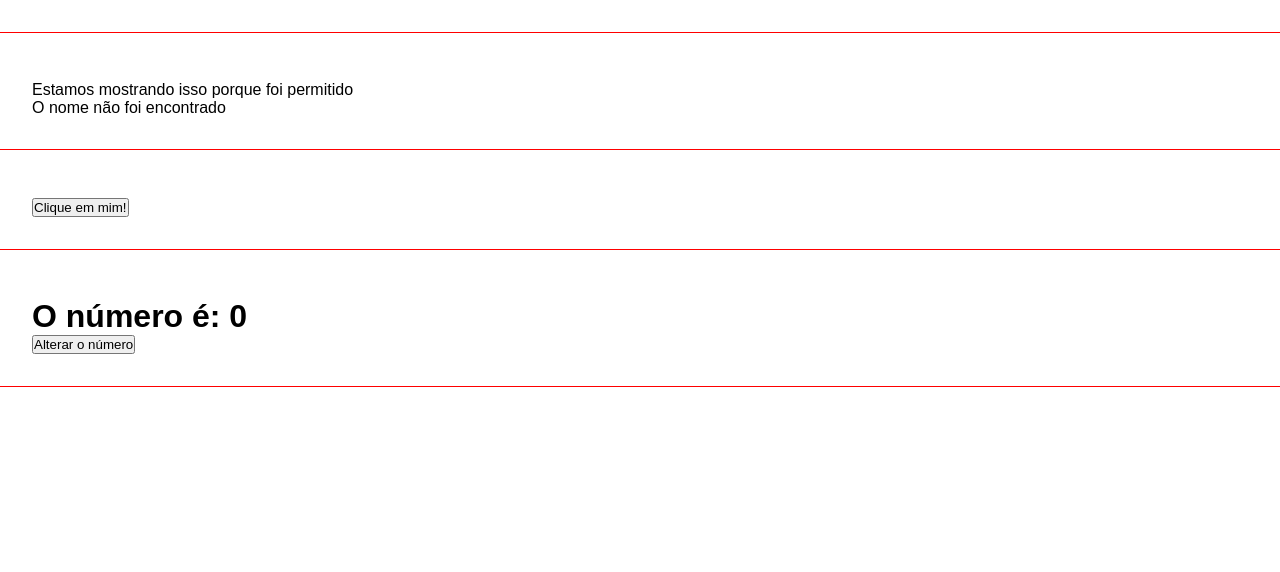
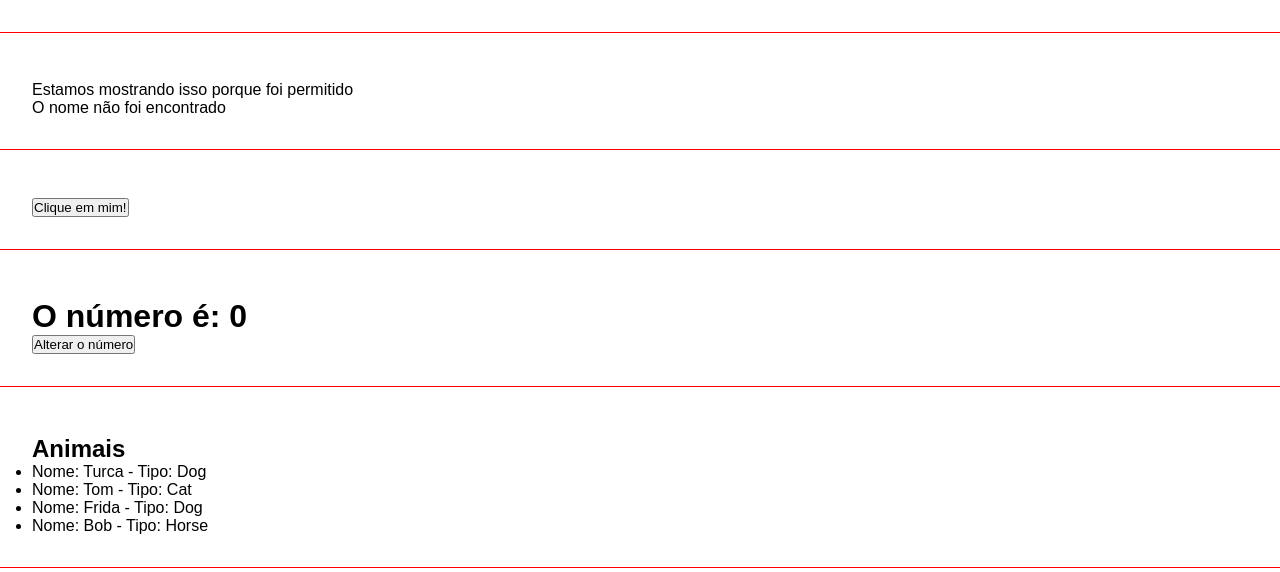
Before and after one commit to valberjr/hora-de-codar-angular-13, an Angular app: page / in a window 1280 px wide. Shown: the part 695-1267 px from the top of the page. Built offline with nearby package versions, Linux system fonts and the light colour scheme.

Commit message:
renderização de lista

```diff
--- a/src/app/app.component.html
+++ b/src/app/app.component.html
@@ -10,4 +10,5 @@
 <app-if-render></app-if-render>
 <app-eventos></app-eventos>
 <app-emitter></app-emitter>
+<app-list-render></app-list-render>
 <router-outlet></router-outlet>
--- a/src/app/app.module.ts
+++ b/src/app/app.module.ts
@@ -10,6 +10,7 @@
 import { EventosComponent } from './components/eventos/eventos.component';
 import { EmitterComponent } from './components/emitter/emitter.component';
 import { ChangeNumberComponent } from './components/change-number/change-number.component';
+import { ListRenderComponent } from './components/list-render/list-render.component';
 
 @NgModule({
   declarations: [
@@ -20,7 +21,8 @@
     IfRenderComponent,
     EventosComponent,
     EmitterComponent,
-    ChangeNumberComponent
+    ChangeNumberComponent,
+    ListRenderComponent
   ],
   imports: [
     BrowserModule,
--- /dev/null
+++ b/src/app/components/list-render/list-render.component.html
@@ -0,0 +1,8 @@
+<div class="class">
+  <h2>Animais</h2>
+  <ul>
+    <li *ngFor="let animal of animals">
+      Nome: {{ animal.name }} - Tipo: {{ animal.type }}
+    </li>
+  </ul>
+</div>
--- /dev/null
+++ b/src/app/components/list-render/list-render.component.ts
@@ -0,0 +1,24 @@
+import { Component, OnInit } from '@angular/core';
+
+@Component({
+  selector: 'app-list-render',
+  templateUrl: './list-render.component.html',
+  styleUrls: ['./list-render.component.scss'],
+})
+export class ListRenderComponent implements OnInit {
+  animals = [
+    { name: 'Turca', type: 'Dog' },
+    { name: 'Tom', type: 'Cat' },
+    { name: 'Frida', type: 'Dog' },
+    { name: 'Bob', type: 'Horse' },
+  ];
+
+  animal = {
+    name: 'Teste',
+    type: 'Alguma coisa',
+  };
+
+  constructor() {}
+
+  ngOnInit(): void {}
+}
```
Also changed, not shown: src/app/components/list-render/list-render.component.scss (added), 1 other file (tests, documents, lock files or other folders).
